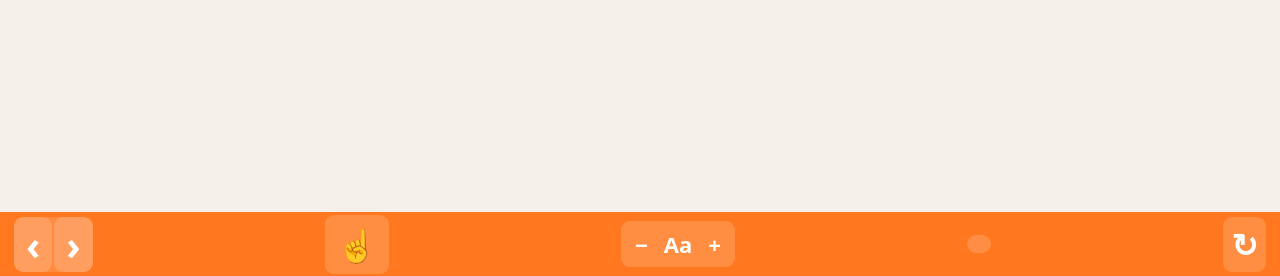
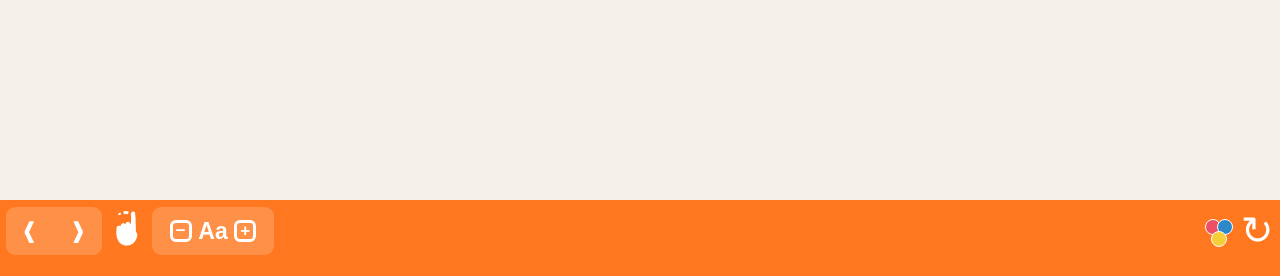
Before and after one commit to sanjay1994singh/ebook, a Django app: template templates/ebook_reader/content_reader.html in a window 1280 px wide. Shown: the part 524-800 px from the top of the page. Run offline with Django 5.2, Linux system fonts and the light colour scheme; the template is opened without the code that fills it, so the values that code supplies are empty; parts of the project's set-up code (start-up, migrations or seed data) failed here and were passed over; some libraries are stand-ins or nearby versions.

Commit message:
Apply reader footer controls without media query

```diff
--- a/ebook_reader/static/ebook_reader/content_reader.css
+++ b/ebook_reader/static/ebook_reader/content_reader.css
@@ -344,3 +344,62 @@ body[data-theme=sepia]{--bg:#e5dac4;--paper:#fbf1dc;--ink:#4b3524}body[data-them
     transform:translateY(-2px)!important;
   }
 }
+
+/* FINAL non-media reader footer: emulator WebView reports a wide CSS viewport */
+body footer.reader-footer.gs-footer{
+  position:fixed!important;
+  left:0!important;right:0!important;bottom:0!important;
+  height:76px!important;
+  box-sizing:border-box!important;
+  padding:7px 92px calc(8px + env(safe-area-inset-bottom)) 6px!important;
+  background:#ff781f!important;
+  display:flex!important;
+  align-items:flex-start!important;
+  justify-content:flex-start!important;
+  gap:5px!important;
+  overflow:visible!important;
+  z-index:99990!important;
+  color:#fff!important;
+}
+body footer.reader-footer.gs-footer .gs-nav{
+  flex:0 0 96px!important;width:96px!important;height:48px!important;
+  display:flex!important;background:rgba(255,255,255,.18)!important;border-radius:9px!important;overflow:hidden!important;
+}
+body footer.reader-footer.gs-footer .gs-nav button{
+  width:48px!important;height:48px!important;min-height:48px!important;padding:0!important;
+  display:flex!important;align-items:center!important;justify-content:center!important;background:transparent!important;border:0!important;border-radius:0!important;font-size:0!important;
+}
+body footer.reader-footer.gs-footer .gs-chevron{
+  display:flex!important;color:#fff!important;font-family:Arial,Helvetica,sans-serif!important;font-size:55px!important;font-weight:700!important;line-height:40px!important;transform:scaleX(.68) translateY(-3px)!important;
+}
+body footer.reader-footer.gs-footer .gs-hand-btn{
+  flex:0 0 40px!important;width:40px!important;height:48px!important;min-height:48px!important;
+  display:flex!important;align-items:center!important;justify-content:center!important;background:transparent!important;border:0!important;border-radius:0!important;padding:0!important;font-size:0!important;position:relative!important;
+}
+body footer.reader-footer.gs-footer .gs-hand-text{display:flex!important;color:#fff!important;font-family:'Segoe UI Symbol','Noto Color Emoji',system-ui,sans-serif!important;font-size:31px!important;line-height:40px!important;filter:grayscale(1) brightness(5)!important;transform:translateY(-2px)!important;}
+body footer.reader-footer.gs-footer .gs-hand-btn:after{content:''!important;position:absolute!important;left:10px!important;top:4px!important;width:17px!important;height:9px!important;border-top:3px dotted #fff!important;border-radius:50%!important;}
+body footer.reader-footer.gs-footer .gs-zoom{
+  flex:0 0 122px!important;width:122px!important;height:48px!important;min-height:48px!important;
+  display:flex!important;align-items:center!important;justify-content:center!important;gap:5px!important;padding:5px 7px!important;
+  background:rgba(255,255,255,.18)!important;border-radius:9px!important;color:#fff!important;font:700 22px/1 Arial,Helvetica,sans-serif!important;
+}
+body footer.reader-footer.gs-footer .gs-zoom button{width:25px!important;height:38px!important;min-height:38px!important;display:flex!important;align-items:center!important;justify-content:center!important;padding:0!important;background:transparent!important;border:0!important;border-radius:0!important;font-size:0!important;}
+body footer.reader-footer.gs-footer .gs-zoom-box{display:flex!important;align-items:center!important;justify-content:center!important;width:22px!important;height:22px!important;box-sizing:border-box!important;border:3px solid #fff!important;border-radius:6px!important;color:#fff!important;font:700 17px/16px Arial,Helvetica,sans-serif!important;}
+body footer.reader-footer.gs-footer .gs-aa{display:flex!important;color:#fff!important;font:700 23px/1 Arial,Helvetica,sans-serif!important;margin:0!important;}
+body footer.reader-footer.gs-footer button#theme-toggle.gs-theme-btn{
+  position:fixed!important;left:auto!important;right:45px!important;top:auto!important;bottom:20px!important;
+  z-index:2147483600!important;width:34px!important;height:48px!important;min-height:48px!important;
+  display:flex!important;align-items:center!important;justify-content:center!important;visibility:visible!important;opacity:1!important;pointer-events:auto!important;background:transparent!important;border:0!important;border-radius:0!important;padding:0!important;font-size:0!important;
+}
+body footer.reader-footer.gs-footer .gs-theme-dot{position:absolute!important;display:block!important;width:16px!important;height:16px!important;border:1.5px solid #fff!important;border-radius:50%!important;}
+body footer.reader-footer.gs-footer .gs-theme-dot.d1{left:4px!important;top:11px!important;background:#ee4f65!important;}
+body footer.reader-footer.gs-footer .gs-theme-dot.d2{left:16px!important;top:11px!important;background:#2c88c8!important;}
+body footer.reader-footer.gs-footer .gs-theme-dot.d3{left:10px!important;top:23px!important;background:#f6ce39!important;}
+body footer.reader-footer.gs-footer button#refresh-page.gs-refresh-btn{
+  position:fixed!important;left:auto!important;right:5px!important;top:auto!important;bottom:20px!important;
+  z-index:2147483601!important;width:36px!important;height:48px!important;min-height:48px!important;
+  display:flex!important;align-items:center!important;justify-content:center!important;visibility:visible!important;opacity:1!important;pointer-events:auto!important;background:transparent!important;border:0!important;border-radius:0!important;padding:0!important;color:#fff!important;font-size:0!important;
+}
+body footer.reader-footer.gs-footer button#refresh-page.gs-refresh-btn .gs-refresh-text{display:flex!important;visibility:visible!important;opacity:1!important;color:#fff!important;font:400 39px/39px Arial,Helvetica,sans-serif!important;transform:translateY(-2px)!important;}
+body footer.reader-footer.gs-footer #mode,
+body footer.reader-footer.gs-footer .theme-control{position:absolute!important;width:1px!important;height:1px!important;opacity:0!important;pointer-events:none!important;overflow:hidden!important;}
--- a/templates/ebook_reader/content_reader.html
+++ b/templates/ebook_reader/content_reader.html
@@ -4,7 +4,7 @@
 <head>
   <meta charset="utf-8"><meta name="viewport" content="width=device-width, initial-scale=1">
   <title>{{ edition.book.title }} · पुस्तक</title>
-  <link rel="stylesheet" href="{% static 'ebook_reader/content_reader.css' %}?v=20260928-geeta-reader-ui-18">
+  <link rel="stylesheet" href="{% static 'ebook_reader/content_reader.css' %}?v=20260928-geeta-reader-ui-19">
 </head>
 <body class="{% if review %}review-mode{% endif %}">
   <header class="toolbar reader-chrome">
@@ -68,6 +68,6 @@
   <form hidden>{% csrf_token %}</form>
   {% endif %}
   {{ reader_config|json_script:"reader-config" }}
-  <script src="{% static 'ebook_reader/content_reader.js' %}?v=20260928-geeta-reader-ui-18" defer></script>
+  <script src="{% static 'ebook_reader/content_reader.js' %}?v=20260928-geeta-reader-ui-19" defer></script>
 </body>
 </html>
```
